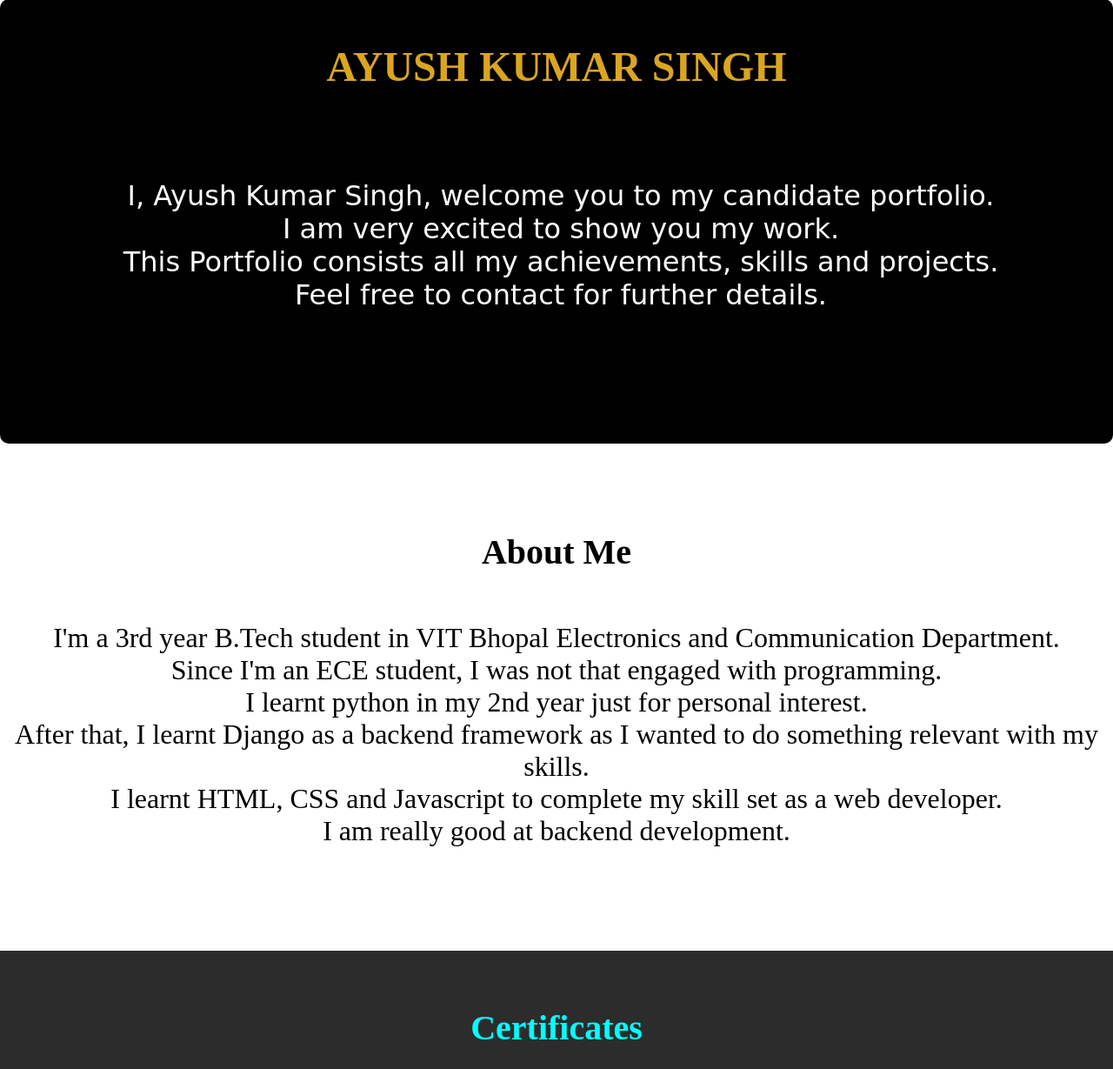
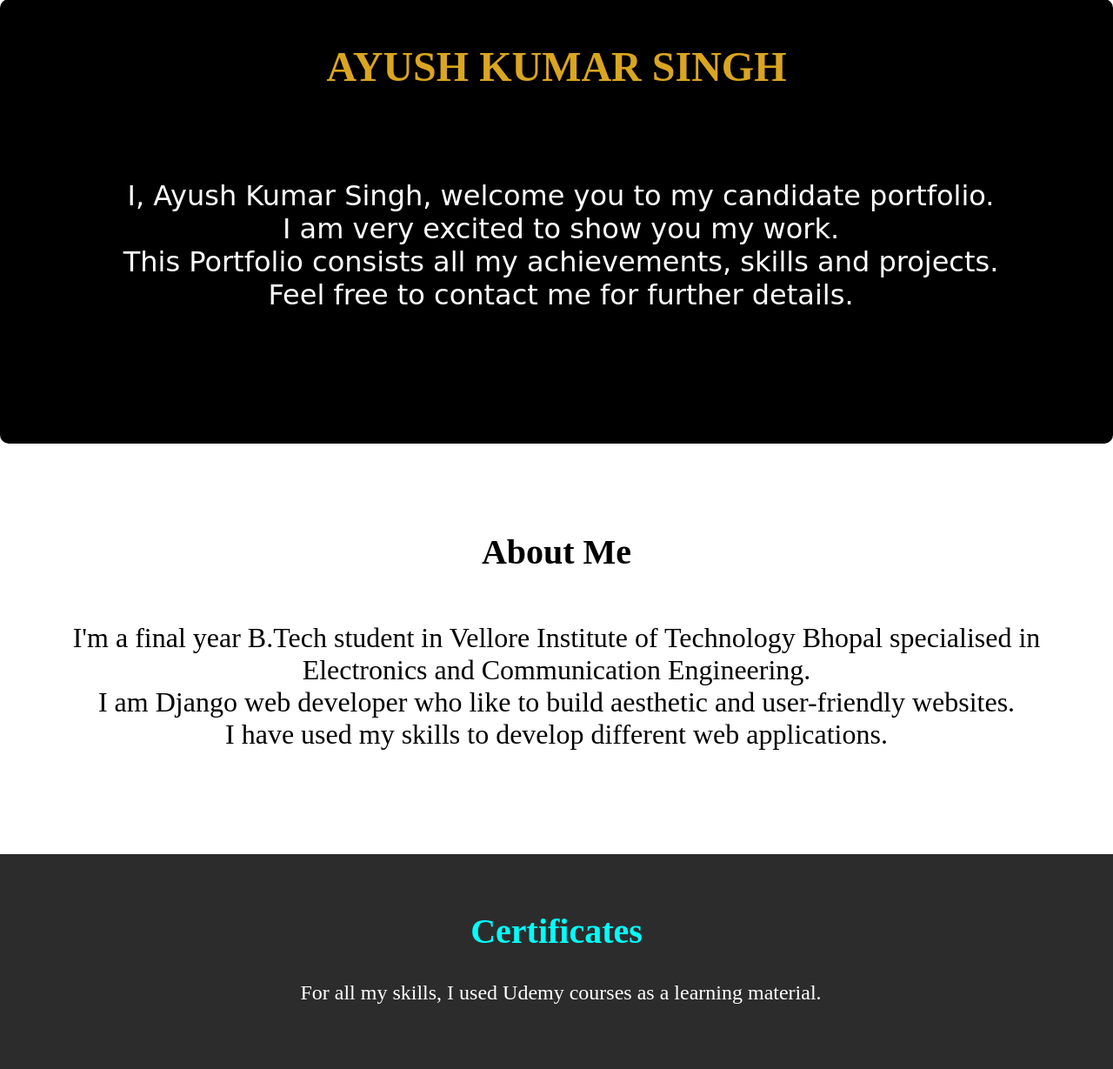
Before and after one commit to ayushsingh24/myportfolio24, a Django app: template pfolio1/templates/home.html in a window 1280 px wide. Shown: the part 57-1286 px from the top of the page at 87% size. Run offline with Django 3.2, Linux system fonts and the light colour scheme; the template is opened without the code that fills it, so the values that code supplies are empty.

Commit message:
important changes

```diff
--- a/pfolio1/templates/home.html
+++ b/pfolio1/templates/home.html
@@ -4,7 +4,6 @@
 <head>
     <meta charset="UTF-8">
     <meta name="viewport" content="width=device-width, initial-scale=1.0">
-    <!-- <script src="https://kit.fontawesome.com/a076d05399.js" crossorigin="anonymous"></script> -->
     <link rel="stylesheet" href="{% static 'css/style.css' %}">
     <script src="https://cdn.jsdelivr.net/gh/cferdinandi/smooth-scroll@15.0.0/dist/smooth-scroll.polyfills.min.js"></script>
     <script src="{% static 'js/script.js' %}"></script>
@@ -24,7 +23,7 @@
     <div class="contain">
         <div class="head1">AYUSH KUMAR SINGH</div>
         <div class="dt1">
-            <p class="detail">I, Ayush Kumar Singh, welcome you to my candidate portfolio.<br>I am very excited to show you my work.<br>This Portfolio consists all my achievements, skills and projects.<br>Feel free to contact for further details.</p>
+            <p class="detail">I, Ayush Kumar Singh, welcome you to my candidate portfolio.<br>I am very excited to show you my work.<br>This Portfolio consists all my achievements, skills and projects.<br>Feel free to contact me for further details.</p>
         </div>
     </div>
 
@@ -33,7 +32,7 @@
     <div class="about" id="about">
         <div class="head">About Me</div>
         <div class="dt2">
-            <p class="about">I'm a 3rd year B.Tech student in VIT Bhopal Electronics and Communication Department.<br> Since I'm an ECE student, I was not that engaged with programming.<br>I learnt python in my 2nd year just for personal interest.<br>After that, I learnt Django as a backend framework as I wanted to do something relevant with my skills.<br>I learnt HTML, CSS and Javascript to complete my skill set as a web developer.<br>I am really good at backend development.</p>
+            <p class="about">I'm a final year B.Tech student in Vellore Institute of Technology Bhopal specialised in Electronics and Communication Engineering.<br>I am Django web developer who like to build aesthetic and user-friendly websites.<br>I have used my skills to develop different web applications.</p>
         </div>
     </div>
 
```
